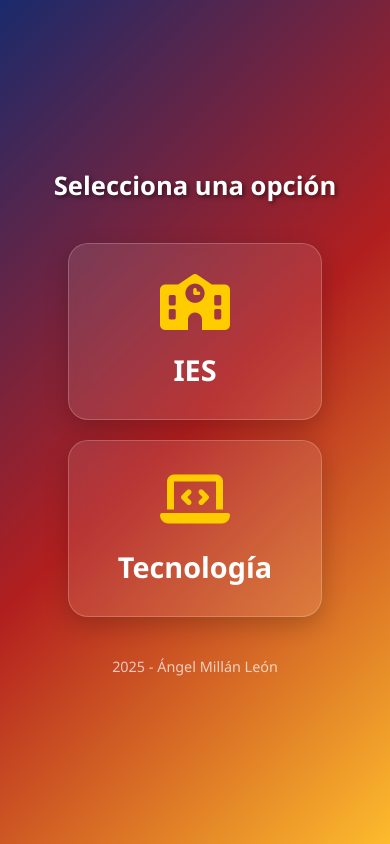
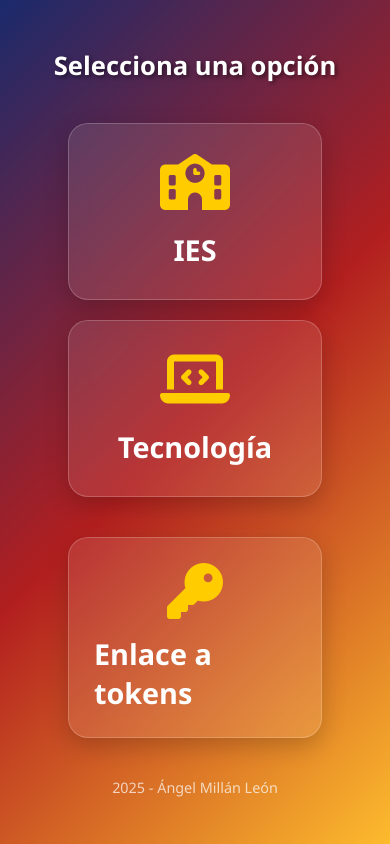
Before and after one commit to angelmicelti/IESModoDios, a plain HTML site: page index.html in a window 390 px wide. Drawn offline with Linux system fonts and the light colour scheme.

Commit message:
Update index.html

```diff
--- a/index.html
+++ b/index.html
@@ -140,6 +140,7 @@
             justify-content: center;
             gap: 40px;
             width: 100%;
+            margin-bottom: 30px;
         }
 
         .menu-button {
@@ -171,6 +172,41 @@
         }
 
         .button-text {
+            font-size: 1.8rem;
+            font-weight: 600;
+        }
+
+        /* Botón de tokens (ancho completo) */
+        .tokens-button {
+            background: rgba(255, 255, 255, 0.1);
+            backdrop-filter: blur(10px);
+            border: 1px solid rgba(255, 255, 255, 0.2);
+            border-radius: 20px;
+            padding: 30px;
+            width: calc(560px + 40px); /* 280px + 280px + 40px gap */
+            cursor: pointer;
+            transition: all 0.3s ease;
+            display: flex;
+            flex-direction: column;
+            align-items: center;
+            justify-content: center;
+            box-shadow: 0 8px 25px rgba(0, 0, 0, 0.2);
+            margin-top: 10px;
+        }
+
+        .tokens-button:hover {
+            transform: translateY(-10px);
+            background: rgba(255, 255, 255, 0.2);
+            box-shadow: 0 15px 30px rgba(0, 0, 0, 0.3);
+        }
+
+        .tokens-button i {
+            font-size: 3.5rem;
+            margin-bottom: 15px;
+            color: #ffcc00;
+        }
+
+        .tokens-text {
             font-size: 1.8rem;
             font-weight: 600;
         }
@@ -307,6 +343,18 @@
             .menu-button i {
                 font-size: 3.5rem;
             }
+
+            .tokens-button {
+                width: calc(480px + 20px); /* 240px + 240px + 20px gap */
+                padding: 25px;
+            }
+        }
+
+        @media (max-width: 520px) {
+            .tokens-button {
+                width: 90%;
+                max-width: 300px;
+            }
         }
 
         @media (max-width: 480px) {
@@ -328,6 +376,11 @@
             }
 
             .menu-button {
+                width: 90%;
+                max-width: 300px;
+            }
+
+            .tokens-button {
                 width: 90%;
                 max-width: 300px;
             }
@@ -388,6 +441,12 @@
                 <i class="fas fa-laptop-code"></i>
                 <span class="button-text">Tecnología</span>
             </div>
+        </div>
+
+        <!-- Botón de tokens (debajo, con ancho completo) -->
+        <div class="tokens-button" id="tokensButton">
+            <i class="fas fa-key"></i>
+            <span class="tokens-text">Enlace a tokens</span>
         </div>
 
         <!-- Botón de instalación PWA -->
@@ -478,6 +537,7 @@
             const mainMenu = document.getElementById('mainMenu');
             const iesButton = document.getElementById('iesButton');
             const techButton = document.getElementById('techButton');
+            const tokensButton = document.getElementById('tokensButton');
             const iesModal = document.getElementById('iesModal');
             const techModal = document.getElementById('techModal');
             const closeButtons = document.querySelectorAll('.close-modal');
@@ -503,6 +563,11 @@
 
             techButton.addEventListener('click', function() {
                 techModal.style.display = 'flex';
+            });
+
+            // Enlace directo para tokens
+            tokensButton.addEventListener('click', function() {
+                window.open('https://docs.google.com/document/d/1NS-M7Os3XIfosDZ5PojiwAdx7Q5BRebkoROPzuZf2vQ/edit?usp=sharing', '_blank');
             });
 
             // Cerrar modales
```
